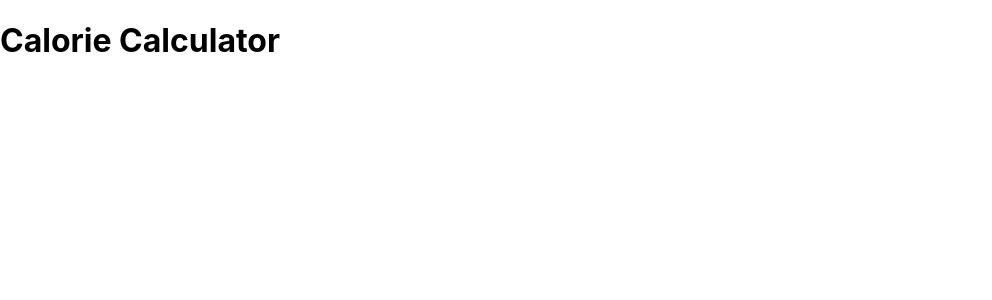
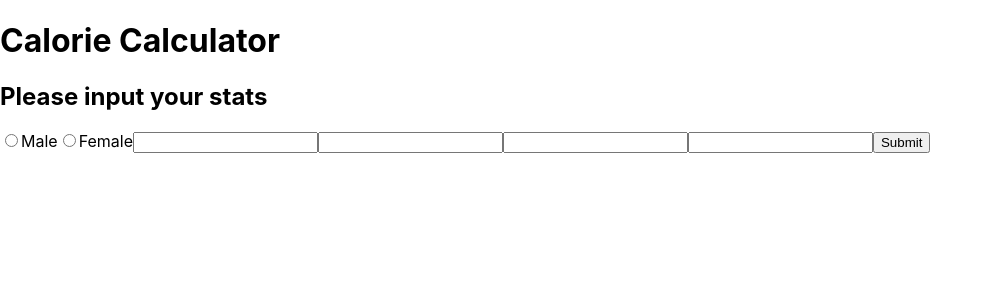
Before and after one commit to EddisonChen/calorie-tracker, a React (Create React App) app in the folder front-end/calorie-front-end/: page / in a window 1280 px wide. Shown: the top 300 px of the page, without its empty margins (0-992 px from the left). Built offline with nearby package versions, Linux system fonts and the light colour scheme.

Commit message:
started body stats

```diff
--- a/front-end/calorie-front-end/src/App.jsx
+++ b/front-end/calorie-front-end/src/App.jsx
@@ -1,9 +1,11 @@
 import './App.scss';
+import BodyStats from "../src/containers/BodyStats/BodyStats"
 
 function App() {
   return (
     <body>
         <h1>Calorie Calculator</h1>
+        <BodyStats/>
     </body>
   );
 }
@@ -13,5 +15,5 @@ export default App;
 // core features
 // fetch request to pull calorie information from searched foods
 // pull information from restaurants
-// calculate tdee and your calories that you want to eat
+// calculate tdee and your calories that you want to eat based on bodily stats
 // track macro/micronutrients
--- /dev/null
+++ b/front-end/calorie-front-end/src/containers/BodyStats/BodyStats.jsx
@@ -0,0 +1,59 @@
+import './BodyStats.scss'
+import { useState, useEffect } from 'react'
+
+const BodyStats = (props) => {
+    const [sex, setSex] = useState()
+    const [age, setAge] = useState()
+    const [weight, setWeight] = useState()
+    const [height, setHeight] = useState()
+    const [activity, setActivity] = useState()
+    const [bf, setBf] = useState()
+
+    const bodyStats = {
+        "sex": null,
+        "age": null,
+        "weight": null,
+        "height": null,
+        "activityLevel": null,
+        "bodyFatPercentage": null
+    }
+
+    const setBodyStats = (event) => {
+        bodyStats[event.target.name] = event.target.value
+        console.log(bodyStats)
+    }
+
+    const determineSex = (event) => {
+        bodyStats[event.target.name] = event.target.value
+        console.log(bodyStats)
+    }
+
+    // const selectSex = () => {
+    //     if (bodyStats[sex] =
+    // }
+
+    const calculateCalories = () => {
+
+    }
+
+
+
+
+    return (
+        <div>
+            <h2>Please input your stats</h2>
+            <div>
+                <input onClick={setBodyStats} type="radio" name="sex" value="male"></input>Male
+                <input onClick={setBodyStats} type="radio" name="sex" value="female"></input>Female
+                <input onChange={setBodyStats} type="textbox" name="age" pattern="[[0-9]|[1-9][0-9]|[1-9][0-9][0-9]]"></input>
+                <input onChange={setBodyStats} type="textbox" name="weight"></input>
+                <input onChange={setBodyStats} type="textbox" name="height"></input>
+                <input onChange={setBodyStats} type="textbox" name="Body Fat Percentage"></input>
+                <button>Submit</button>
+            </div>
+
+        </div>
+    )
+}
+
+export default BodyStats
```
Also changed, not shown: front-end/calorie-front-end/src/containers/BodyStats/BodyStats.scss (added).
